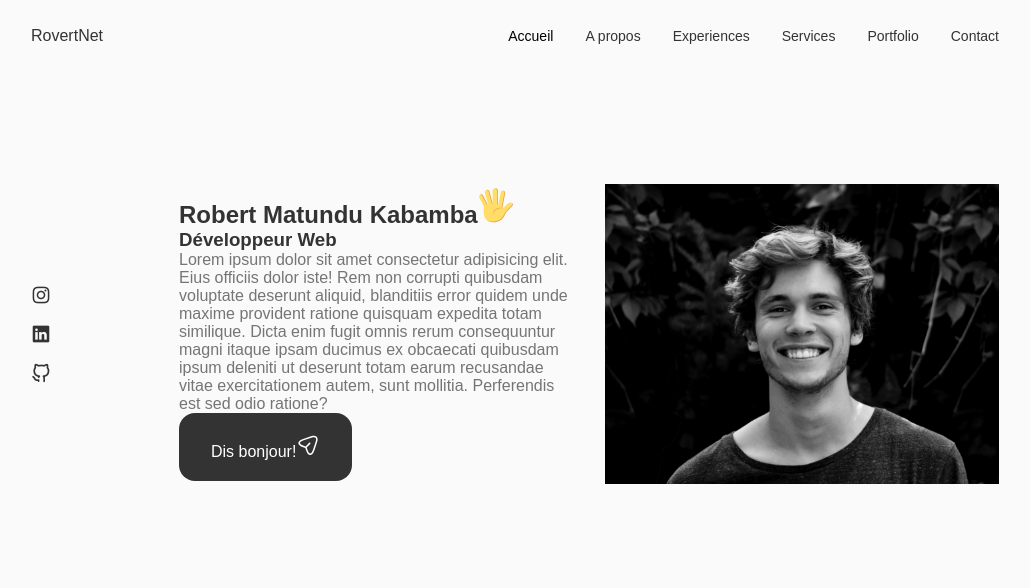
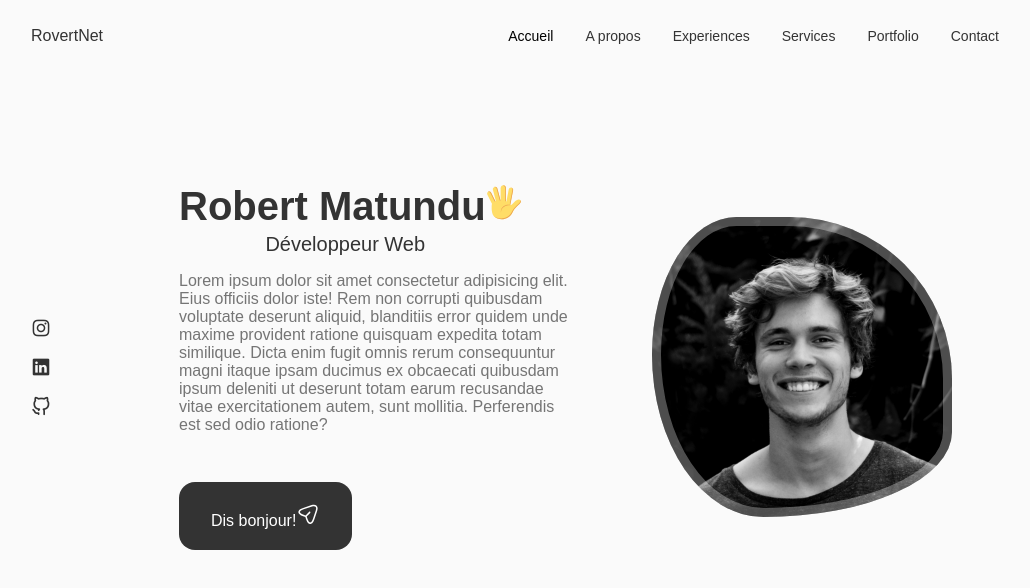
Before and after one commit to rovertnet/mon_portfolio, a React (Create React App) app: page / in a window 1280 px wide. Shown: the top 588 px of the page, without its empty margins (125-1155 px from the left). Built offline with nearby package versions, Linux system fonts and the light colour scheme.

Commit message:
deuxieme comit

```diff
--- a/src/App.css
+++ b/src/App.css
@@ -17,7 +17,7 @@
   --body-font: "Poppins", sans-serif;
 
 
-  --big-font-size:3.5rem;
+  --big-font-size:2.5rem;
   --h1-font-size:2.25rem;
   --h2-font-size: 1.5rem;
   --h3-font-size: 1.25rem;
--- a/src/composants/body/Data.jsx
+++ b/src/composants/body/Data.jsx
@@ -4,7 +4,7 @@
   return (
     <div className="home_data">
         <h1 className="home_title">
-            Robert Matundu Kabamba
+            Robert Matundu
               <svg
                   width="36"
                   height="36"
--- a/src/composants/body/home.css
+++ b/src/composants/body/home.css
@@ -16,13 +16,55 @@
 .home_social-icon:hover{
     color: var(--title-color-dark);
 }
+.home_title{
+    font-size: var(--big-font-size);
+    margin-bottom: var(--mb-0-25);
+}
+.home_hand{
+    width: 38px;
+    height: 38;
+    margin-left: 0.4rem;
+}
+.home_subtitle{
+    position: relative;
+    font-size: var(--h3-font-size);
+    padding-left: 5.4rem;
+    font-weight: var(--font-normal);
+    margin-bottom: var(--mb-1);
+}
+.home_subtitle::before{
+    content: '';
+    position: absolute;
+    width: 70;
+    height: 1px;
+    background-color: var(--text-color);
+    left: 0;
+    top: 1rem;
+}
+.home_description{
+    max-width: 400px;
+    margin-bottom: var(--mb-3);
+}
 .home_img{
     background: url("../../assets/profile.jpg");
     background-repeat: no-repeat;
     background-position: center;
     background-size: cover;
     order: 1;
-    widows: 300px;
+    width: 300px;
     height: 300px;
-    box-shadow: inset 0 0 0 9px rgb(255, 255, 255 / 30%);
+    box-shadow: inset 0 0 0 9px rgb(255 255 255 / 30%);
+    justify-self: center;
+    animation: profile_animate 8s ease-in-out infinite 1s;
 }
+@keyframes profile_animate{
+    0%{
+        border-radius: 60% 40% 30%  70%/60% 30% 70% 40%;
+    }
+    50% {
+        border-radius: 30% 60% 70% 40%/50% 60% 30% 60%;
+    }
+    100% {
+        border-radius: 60% 40% 30% 70%/60% 30% 70% 40%;
+    }
+}
```
Also changed, not shown: src/composants/body/ScrolDown.jsx (added).
